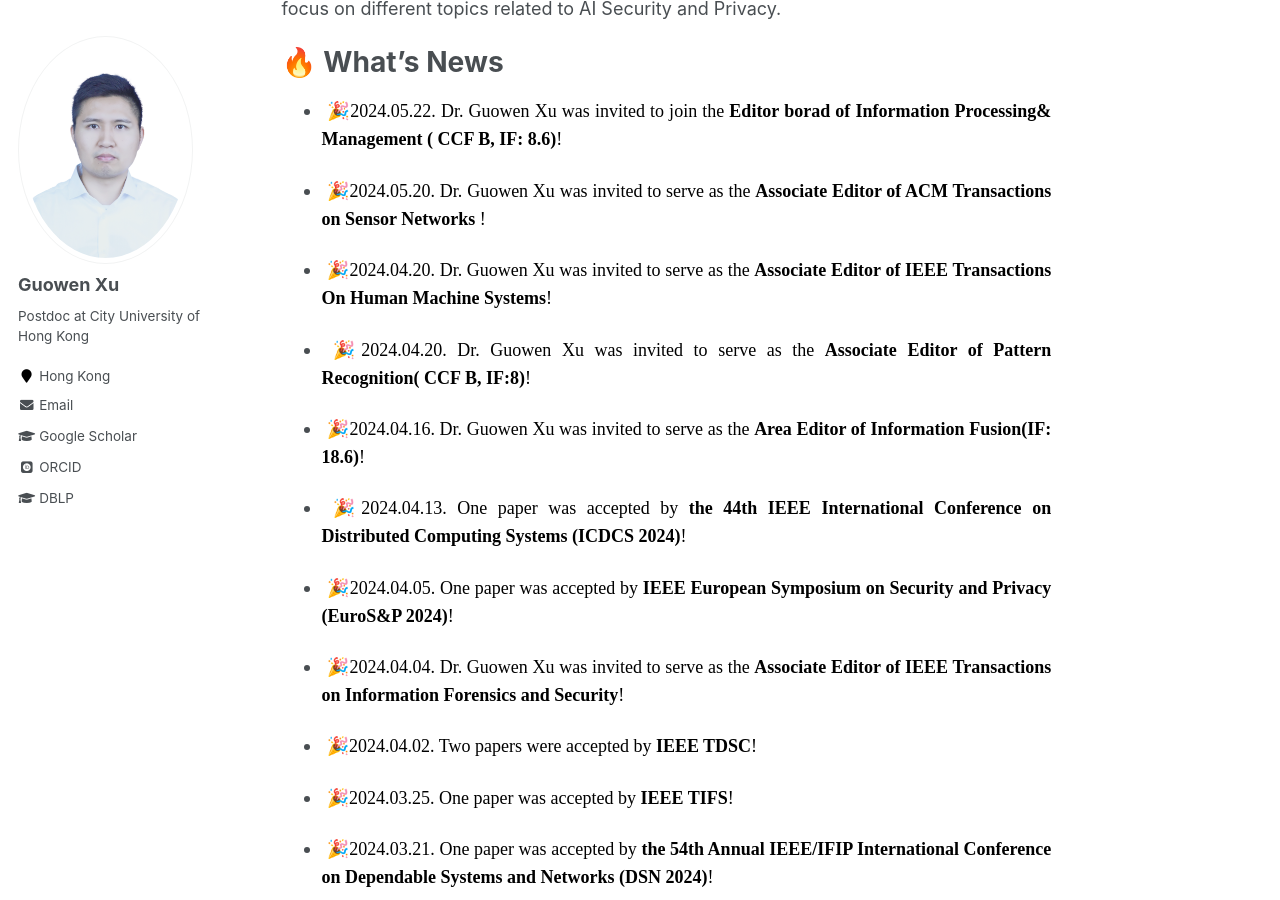
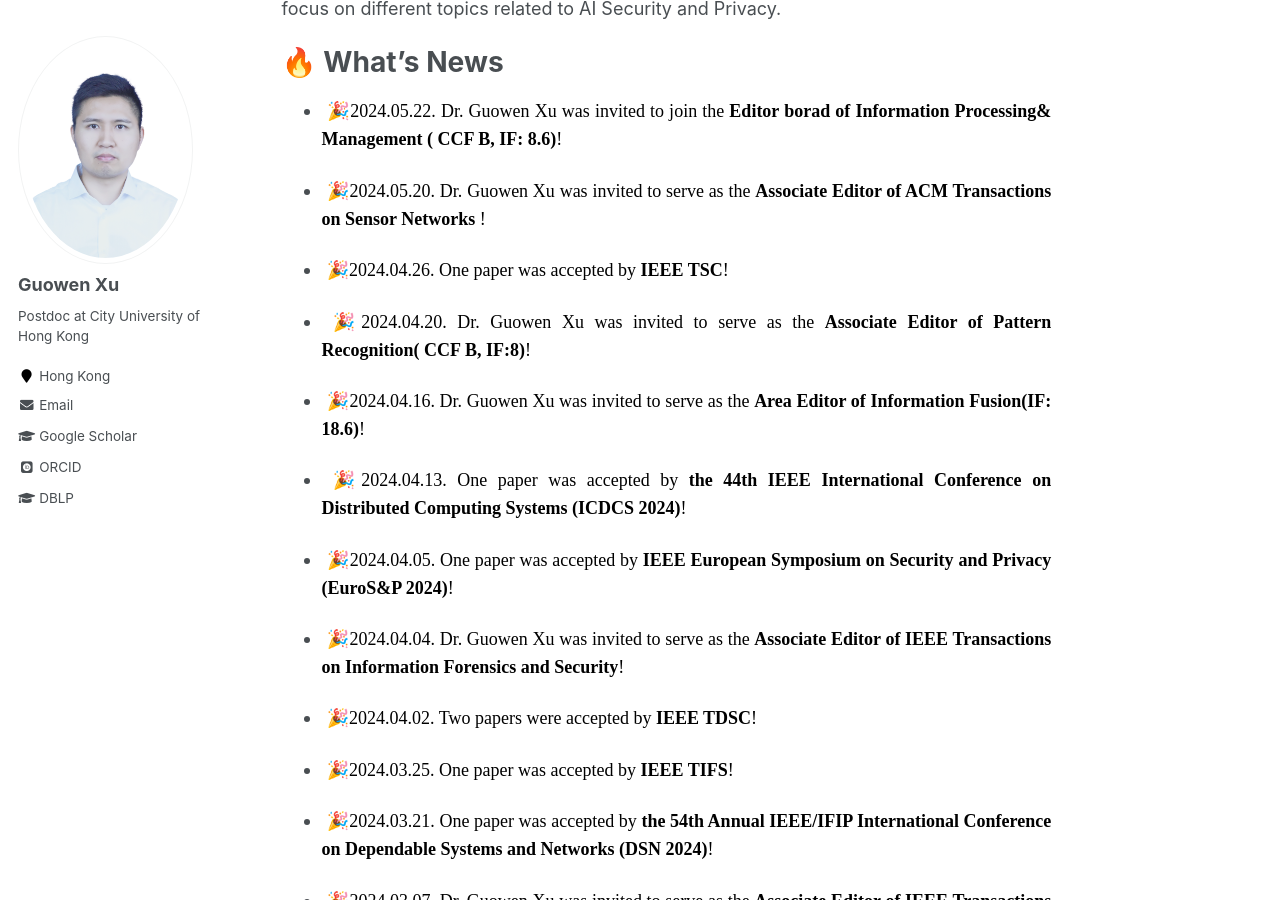
Before and after one commit to Guowen-xu/guowen-xu.github.io, a Jekyll site: the page built from _pages/about.md, in a window 1280 px wide and 900 px high, scrolled down 381 px. Built offline with Jekyll 4.4.1, drawn with Linux system fonts in a browser that asks for light colours; some web fonts are replaced.

Commit message:
Update about.md

```diff
--- a/_pages/about.md
+++ b/_pages/about.md
@@ -17,7 +17,7 @@ redirect_from:
 ======
 -   <p align="justify">&nbsp;🎉<font face="Times New Roman" color=black size=4>2024.05.22.  Dr. Guowen Xu was invited to join the <b>Editor borad of Information Processing& Management ( CCF B, IF: 8.6)</b>!</font></p>
 -    <p align="justify">&nbsp;🎉<font face="Times New Roman" color=black size=4>2024.05.20.  Dr. Guowen Xu was invited to serve as the <b>Associate Editor of  ACM Transactions on Sensor Networks </b>!</font></p>
--    <p align="justify">&nbsp;🎉<font face="Times New Roman" color=black size=4>2024.04.20.  Dr. Guowen Xu was invited to serve as the <b>Associate Editor of  IEEE Transactions On Human Machine Systems</b>!</font></p>
+-    <p align="justify">&nbsp;🎉<font face="Times New Roman" color=black size=4>2024.04.26.  One paper was accepted by <b>IEEE TSC</b>!</font></p>
 -  <p align="justify">&nbsp;🎉<font face="Times New Roman" color=black size=4>2024.04.20.  Dr. Guowen Xu was invited to serve as the <b>Associate Editor of  Pattern Recognition( CCF B, IF:8)</b>!</font></p>
 -    <p align="justify">&nbsp;🎉<font face="Times New Roman" color=black size=4>2024.04.16.  Dr. Guowen Xu was invited to serve as the <b> Area Editor of Information Fusion(IF: 18.6)</b>!</font></p>
 -   <p align="justify">&nbsp;🎉<font face="Times New Roman" color=black size=4>2024.04.13. One paper was  accepted by <b>the 44th IEEE International Conference on Distributed Computing Systems (ICDCS 2024)</b>!</font></p>
```
